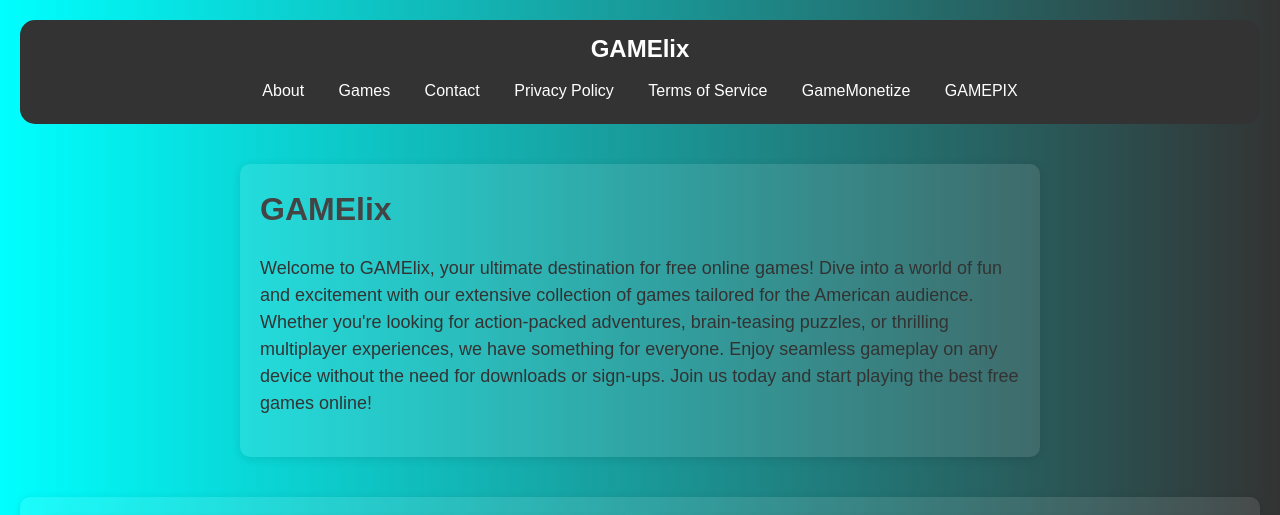
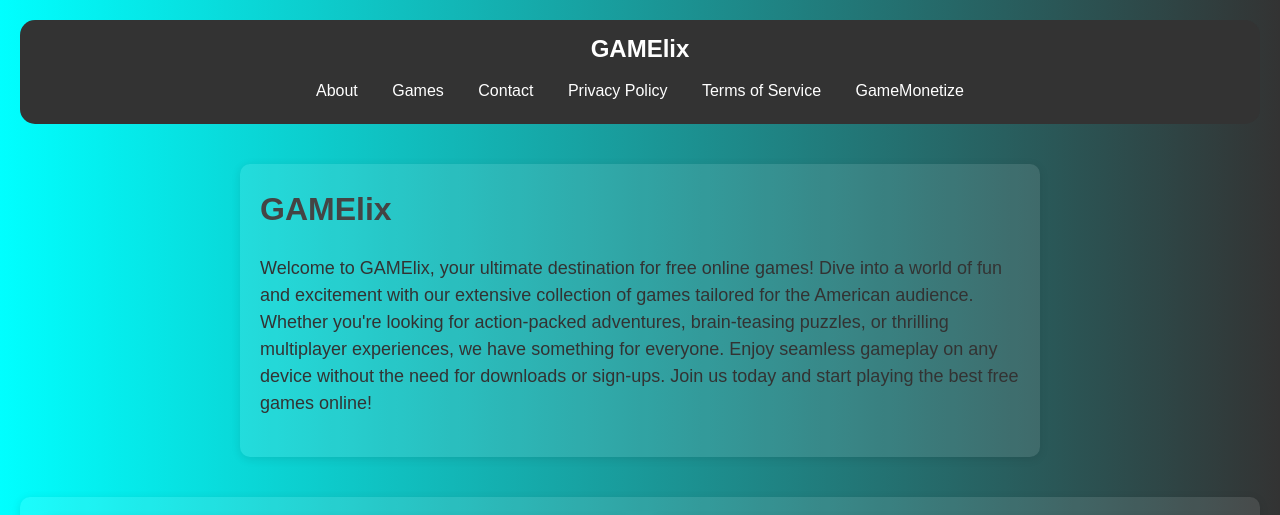
Before and after one commit to KhaledWaledpro/gamelix, a plain HTML site: page index.html in a window 1280 px wide. Shown: the top 515 px of the page. Drawn offline with Linux system fonts and the light colour scheme.

Commit message:
Update index.html

```diff
--- a/index.html
+++ b/index.html
@@ -34,7 +34,6 @@ Join the fun and let the games begin!">
                 <li><a href="privacy.html">Privacy Policy</a></li>
                 <li><a href="terms.html">Terms of Service</a></li>
                 <li><a href="GameMonetize.html">GameMonetize</a></li>
-                <li><a href="gamepix.html">GAMEPIX</a></li>
             </ul>
         </nav>
     </header>
```
